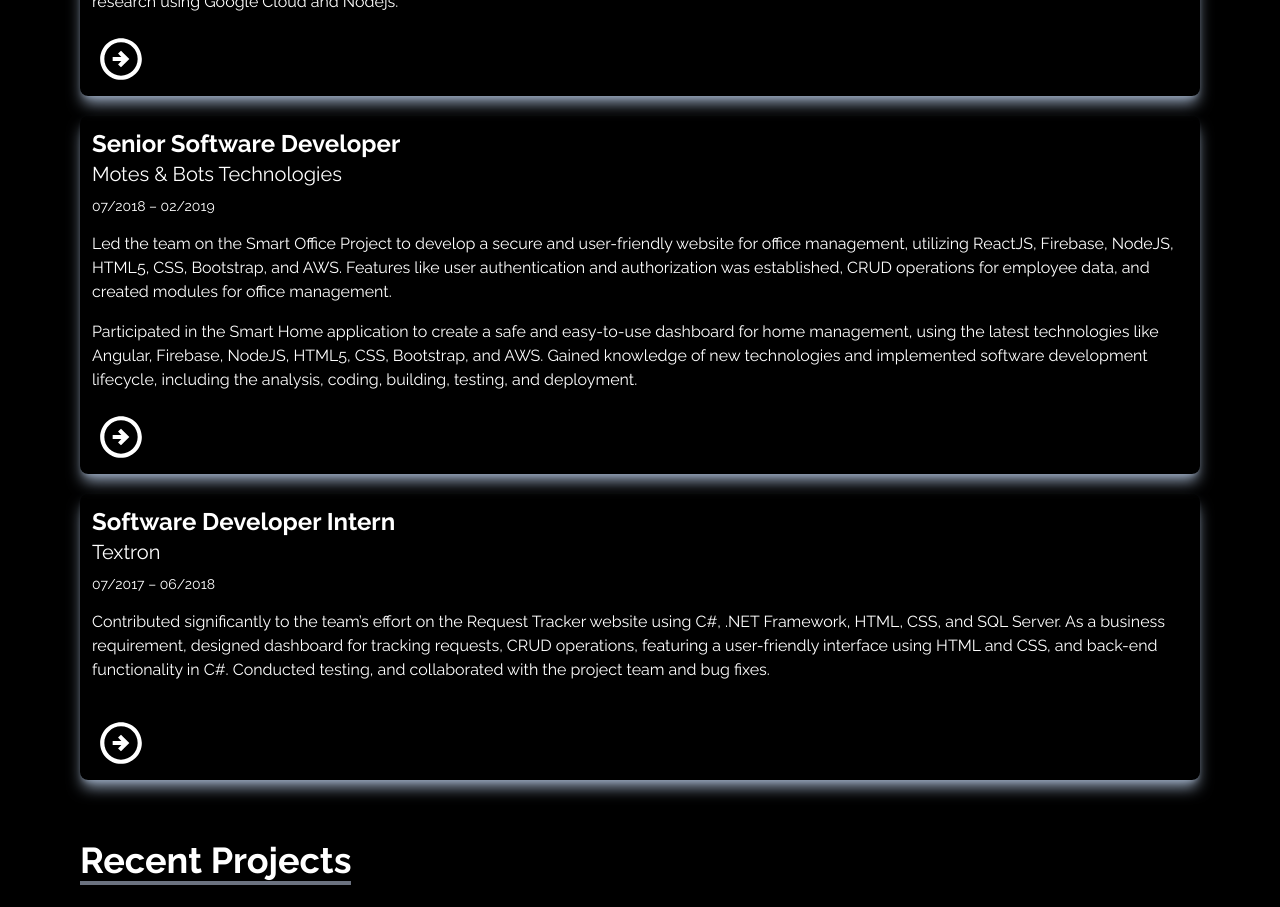
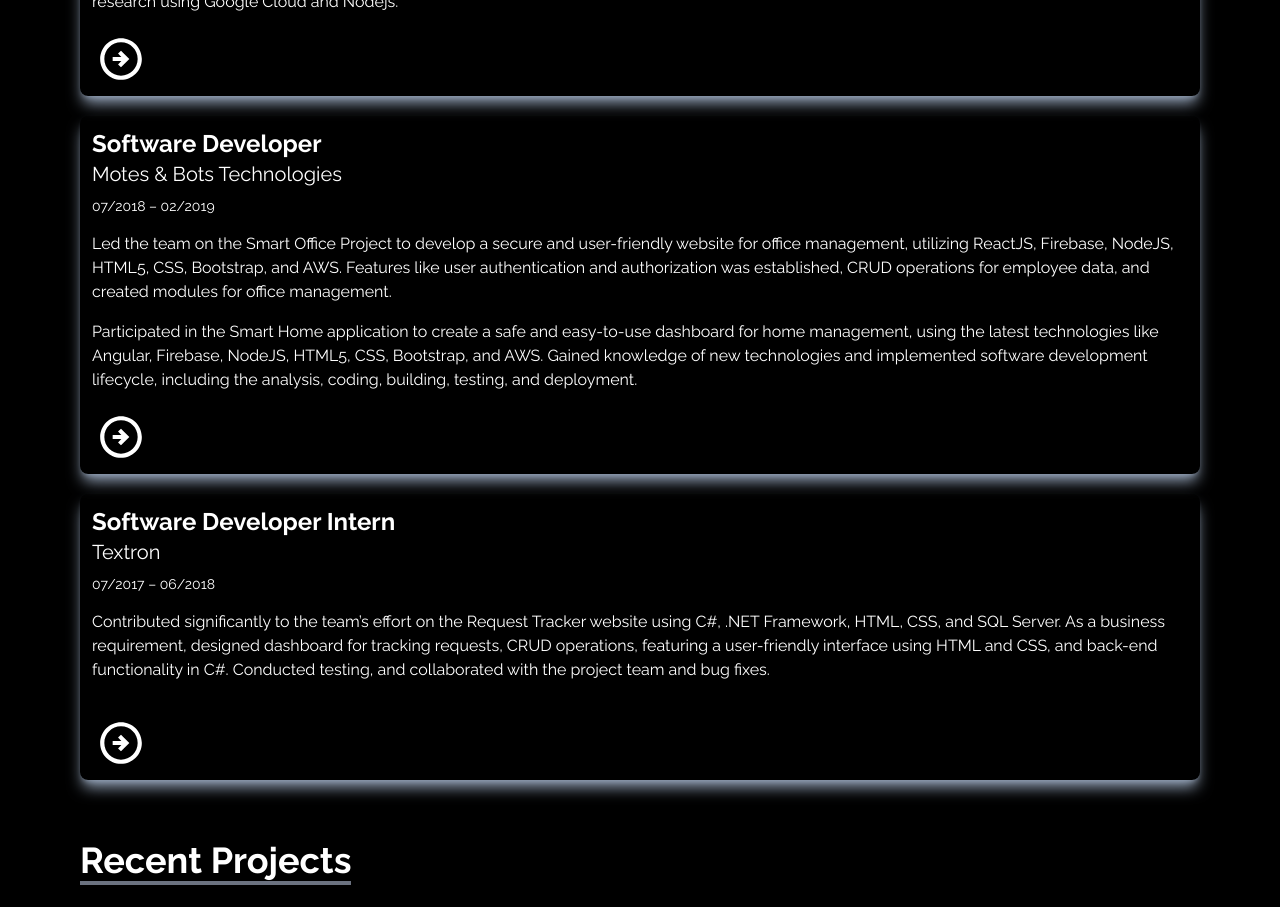
Before and after one commit to dipalimakadia/Dipali-s-Portfolio, a React (Create React App) app: page / in a window 1280 px wide. Shown: the part 2260-3167 px from the top of the page. Built offline with nearby package versions, Linux system fonts and the light colour scheme; a web font is replaced by a local one.

Commit message:
resume upadated

```diff
--- a/src/components/Experience.jsx
+++ b/src/components/Experience.jsx
@@ -46,7 +46,7 @@ const Experience = () => {
     },
     {
       id: 4,
-      position: "Senior Software Developer",
+      position: "Software Developer",
       company: "Motes & Bots Technologies",
       year: "07/2018 – 02/2019",
       details:
```
Also changed, not shown: 1 other file (tests, documents, lock files or other folders).
